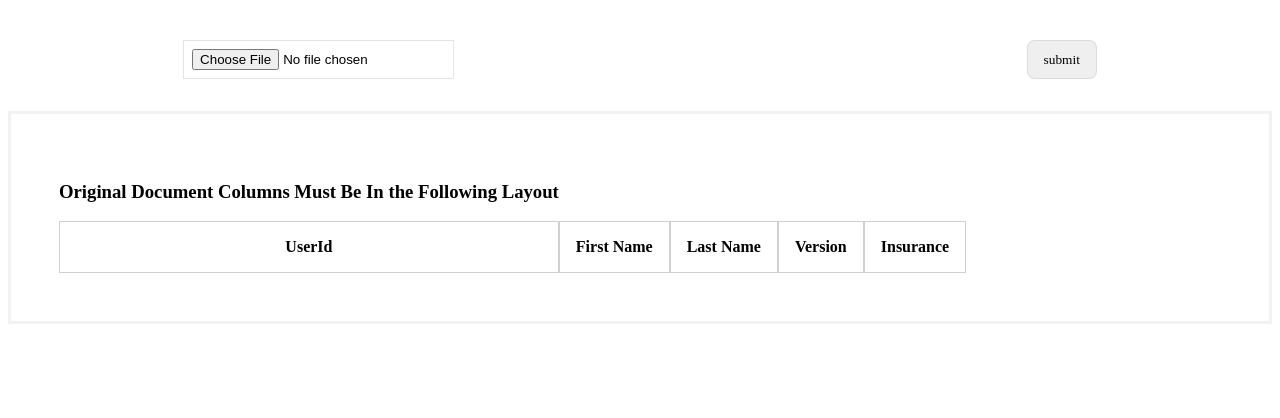
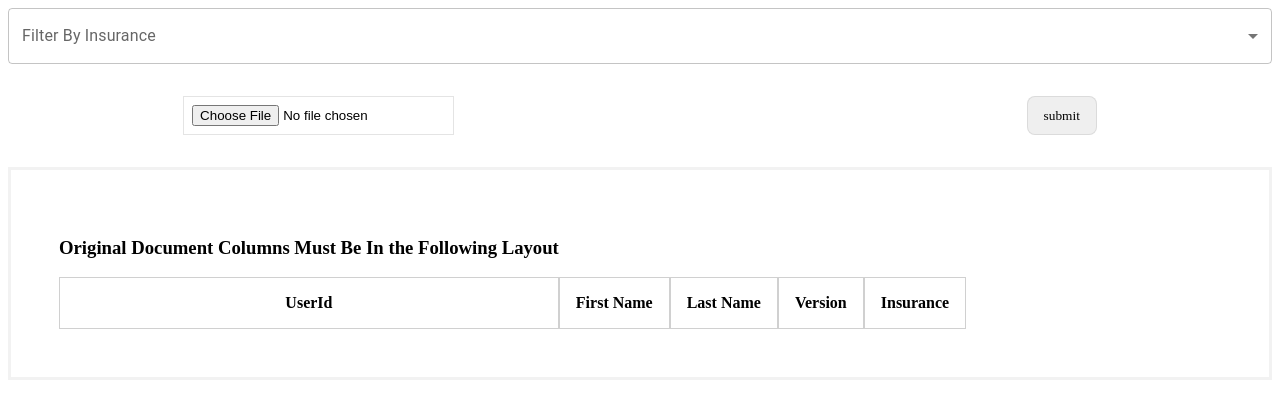
Before and after one commit to chrisrappa/csvGenerator, a React (Create React App) app: page / in a window 1280 px wide. Shown: the top 418 px of the page. Built offline with nearby package versions, Linux system fonts and the light colour scheme.

Commit message:
working on filter system

```diff
--- a/src/App.js
+++ b/src/App.js
@@ -1,5 +1,10 @@
 import { useState } from "react";
 import { processCSV } from '../src/components/CsvReader';
+import Box from '@mui/material/Box';
+import InputLabel from '@mui/material/InputLabel';
+import MenuItem from '@mui/material/MenuItem';
+import FormControl from '@mui/material/FormControl';
+import Select from '@mui/material/Select';
 import Table from "./components/Table";
 import './styles/global.css';
 
@@ -25,6 +30,20 @@ function App() {
 
   return (
     <div className = 'main'>
+      <FormControl fullWidth>
+        <InputLabel id="demo-simple-select-label">Filter By Insurance</InputLabel>
+        <Select
+          labelId="filterByInsurance"
+          id="filterByInsurance"
+          value={csvArray.Insurance}
+          label="Filter by Insurance Company"
+          // onChange={handleChange}
+        >
+          <MenuItem value='United HealthCare'>United HealthCare</MenuItem>
+          <MenuItem value='Progressive'>Progressive</MenuItem>
+          <MenuItem value='Blue Cross'>Blue Cross</MenuItem>
+        </Select>
+      </FormControl>
       <div className = 'inputSubmit'>
         <input
           type='file'
```
Also changed, not shown: src/components/Separators.js (renamed from src/components/Seporators.js).
